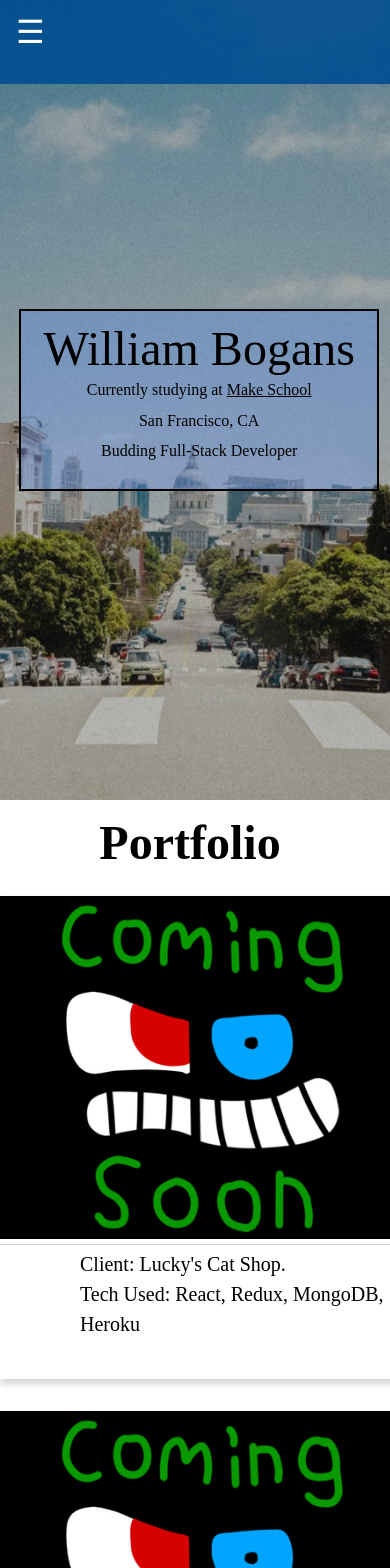
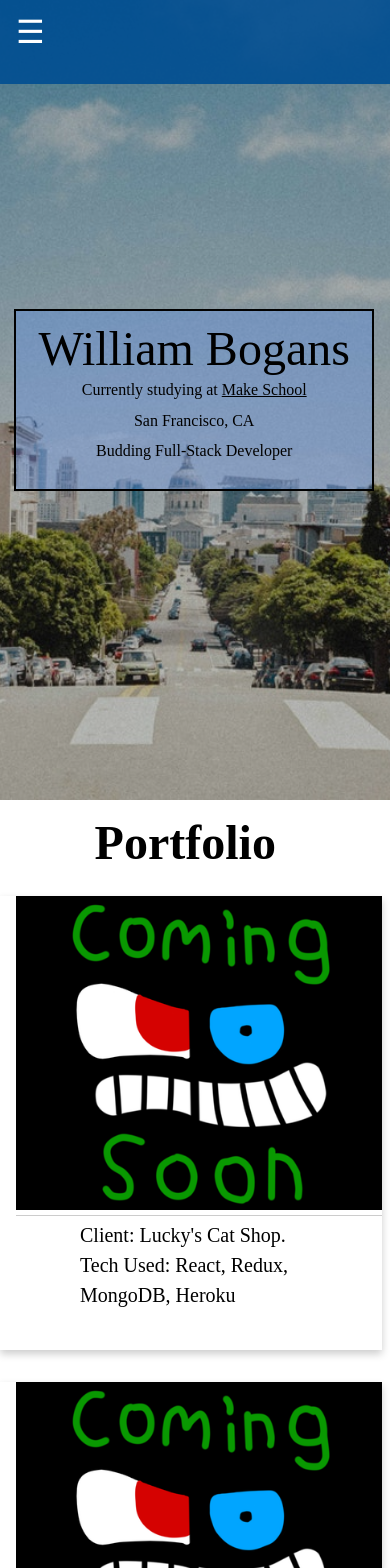
Before and after one commit to salvadb23/Personal-Website, a React (Create React App) app: page / in a window 390 px wide. Shown: the top 1568 px of the page. Built offline with nearby package versions, Linux system fonts and the light colour scheme; a web font is replaced by a local one.

Commit message:
new card with

```diff
--- a/src/CSS/Portfolio.css
+++ b/src/CSS/Portfolio.css
@@ -41,7 +41,8 @@
     margin-bottom: 2em;
   }
   .card img {
-    width: 25em;
+    width: 22.9em;
+    margin-left: 1em;
   }
   .card > img + p {
     width: auto;
```
